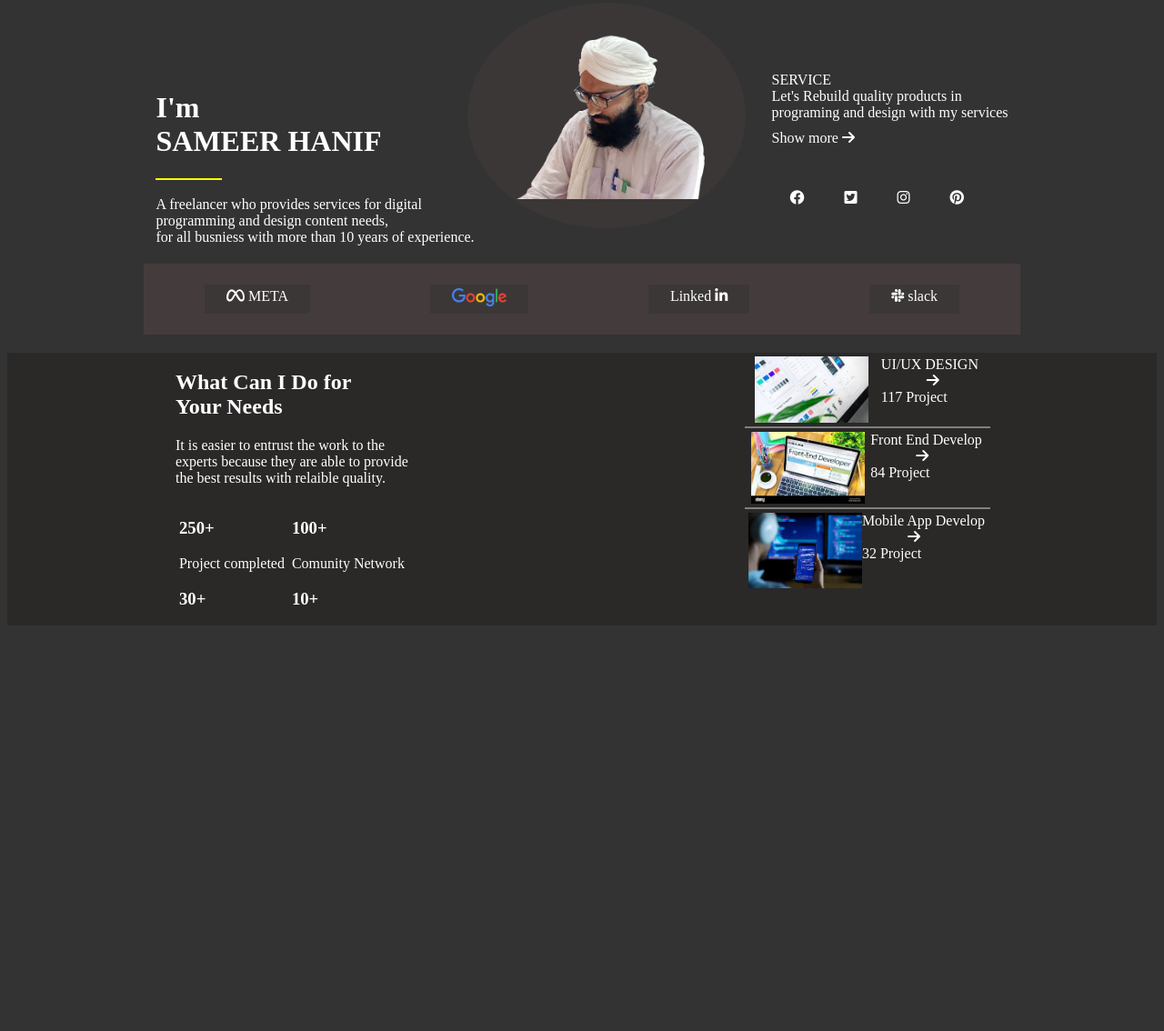
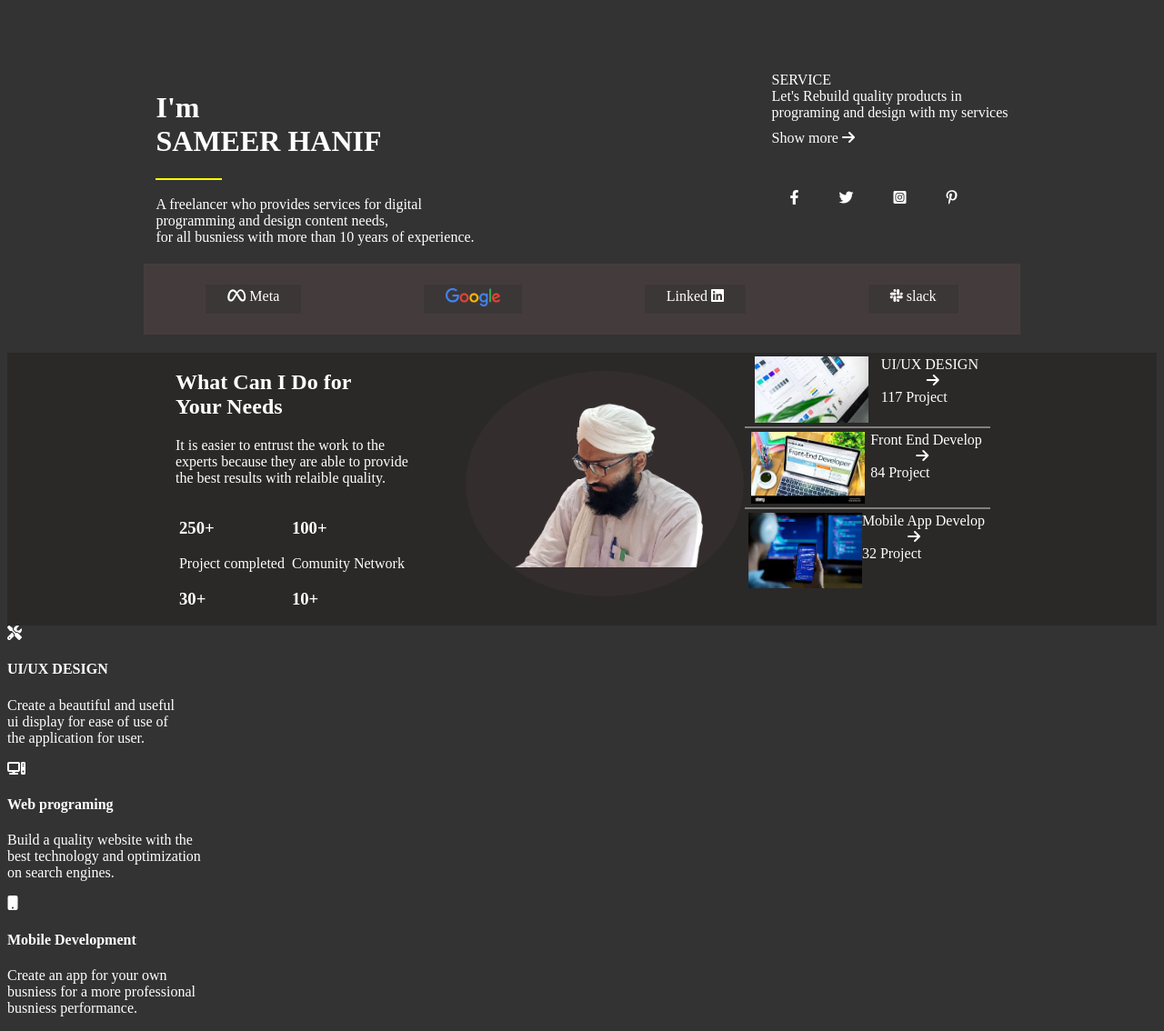
Before and after one commit to muneerattari/PORTFOLIO, a plain HTML site: page index.html in a window 1280 px wide. Shown: the part 64-1198 px from the top of the page at 91% size. Before the commit the page ends 800 px from the top, so only its background shows below. Drawn offline with Linux system fonts and the light colour scheme.

Commit message:
file uploaded

```diff
--- a/index.html
+++ b/index.html
@@ -14,6 +14,8 @@
   </head>
   <body>
 
+    <div class="masterdiv">
+
     <nav>
       <ul class="nav-top">
         <li><a class="nav-link brand"><i class="fa-regular fa-face-laugh"></i>SAMEER</a></li>
@@ -22,22 +24,30 @@
         <li><a class="nav-link">Testimonial </a></li>
         <li><a class="nav-link">About</a></li>
 
-        <li><a class="nav-link right" ></a><i class="fa-solid fa-dharmachakra"></i></li>
+        <li><a class="nav-link rights" ></a><i class="fa-solid fa-dharmachakra"></i></li>
         <li><a class="nav-link"><i class="fa-brands fa-linkedin-in"></i></a></li>
         <li><a class="nav-link"><i class="fa-solid fa-bars"></i>
         </a></li>
       </ul>
     </nav>
-
-    <div class="position">
           <div class="header">
-<diV>  <h1> I'm </br> SAMEER HANIF </h1>
+                <diV>   <h1> I'm </br> SAMEER HANIF </h1>
                         <div class="line"> </div>
 </br>
 A freelancer who provides services for digital </br>
 programming and design content needs, </br>for all busniess with more than 10 years of experience.
 
                     </div>
+
+
+   <div class="pic">
+    <img src="./my pic.png">
+
+    </div>
+
+
+
+
 
   <div>
 SERVICE </br>
@@ -48,27 +58,25 @@ SERVICE </br>
 
 </br>
 <div class="icons">
-<i class="fa-brands fa-facebook"></i>
-<i class="fa-brands fa-square-twitter"></i>
-<i class="fa-brands fa-instagram"></i>
-<i class="fa-brands fa-pinterest"></i>
+  <i class="fa-brands fa-facebook-f"></i>
+  <i class="fa-brands fa-twitter"></i>
+  <i class="fa-brands fa-square-instagram"></i>
+  <i class="fa-brands fa-pinterest-p"></i>
 </div>
 
 
  </div>
 
-<div class="pic">
-  <img src="./my pic.png">
+
 
 </div>
-</div>
 
-</div>
+
 
 <div class="bottom">
   <div  class="bottom-background">
     <i class="fa-brands fa-meta"></i>
-    META
+    Meta
   </div>
   <div  class="bottom-background">
   <img src="./Google_Logo.png" width="60px">
@@ -76,7 +84,7 @@ SERVICE </br>
   <div class="bottom-background">
 
     Linked
-    <i class="fa-brands fa-linkedin-in"></i>
+    <i class="fa-brands fa-linkedin"></i>
   </div>
   <div class="bottom-background">
     <i class="fa-brands fa-slack"></i>
@@ -100,7 +108,7 @@ Your Needs
 
 <div class="leftbottom">
   <div>
-<h3>250+ </h3>
+<h3> 250+ </h3>
 
 <p> Project completed </p>
 <h3> 30+ </h3> </div>
@@ -146,8 +154,50 @@ Your Needs
   <br> 32 Project
     </div>
 </div>
+</div>
 
 </div>
 
+<div class="finalstep">
+
+<div class="final1">
+  <i class="fa-solid fa-screwdriver-wrench"></i>
+<h4> UI/UX DESIGN </h4>
+<p> Create a beautiful and useful </br>
+  ui display for ease of use of </br>
+  the application for user.
+</p>
+</div>
+
+
+<div class="final2">
+
+<i class="fa-solid fa-computer"></i>
+
+<h4> Web programing </h4>
+<p> Build a quality website with the </br>
+  best technology and optimization </br>
+  on search engines.
+</p>
+
+</div>
+
+
+<div class="final3">
+
+<i class="fa-solid fa-mobile-button"></i>
+
+<h4> Mobile Development </h4>
+<p> Create an app for your own </br>
+  busniess for a more professional </br>
+  busniess performance.
+</p>
+
+</div>
+
+
+</div>
+
+</div>
   </body>
 </html>
```
Lines whose indentation alone changed are shown as unchanged.
